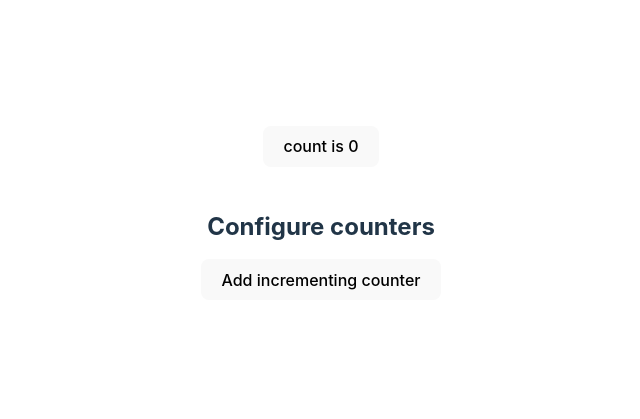
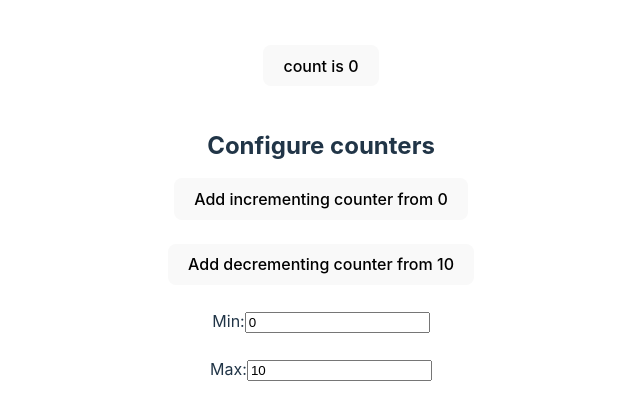
Before and after one commit to ITsvetkoFF/enterprise-counter, a React (Vite) app: page / in a window 1280 px wide. Shown: the part 187-606 px from the top of the page, without its empty margins (319-959 px from the left). Built offline with nearby package versions, Linux system fonts and the light colour scheme.

Commit message:
solution with plain state and global limits

```diff
--- a/src/App.tsx
+++ b/src/App.tsx
@@ -10,6 +10,10 @@ type SingleCounterState = {
 
 type AppState = {
   counters: SingleCounterState[];
+  globalLimits: {
+    max: number;
+    min: number;
+  };
 };
 
 const initialState: AppState = {
@@ -19,6 +23,10 @@ const initialState: AppState = {
       value: 0,
     },
   ],
+  globalLimits: {
+    max: 10,
+    min: 0,
+  },
 };
 
 function App() {
@@ -32,7 +40,19 @@ function App() {
             onClick={() =>
               setState((prevState) =>
                 produce(prevState, (draft) => {
-                  draft.counters[index].value++;
+                  if (draft.counters[index].type === "incrementing") {
+                    if (
+                      prevState.globalLimits.max > draft.counters[index].value
+                    ) {
+                      draft.counters[index].value++;
+                    }
+                  } else {
+                    if (
+                      prevState.globalLimits.min < draft.counters[index].value
+                    ) {
+                      draft.counters[index].value--;
+                    }
+                  }
                 })
               )
             }
@@ -45,19 +65,78 @@ function App() {
         <h2>Configure counters</h2>
         <button
           onClick={() => {
-            setState((prevState) => ({
-              counters: [
-                ...prevState.counters,
-                {
+            setState((prevState) =>
+              produce(prevState, (draft) => {
+                draft.counters.push({
                   type: "incrementing",
-                  value: 0,
-                },
-              ],
-            }));
+                  value: prevState.globalLimits.min,
+                });
+              })
+            );
           }}
         >
-          Add incrementing counter
+          Add incrementing counter from {state.globalLimits.min}
         </button>
+        <br />
+        <br />
+        <button
+          onClick={() => {
+            setState((prevState) =>
+              produce(prevState, (draft) => {
+                draft.counters.push({
+                  type: "decrementing",
+                  value: prevState.globalLimits.max,
+                });
+              })
+            );
+          }}
+        >
+          Add decrementing counter from {state.globalLimits.max}
+        </button>
+        <br />
+        <br />
+        <label>
+          Min:
+          <input
+            type="text"
+            value={state.globalLimits.min}
+            onChange={(e) =>
+              setState((prevState) =>
+                produce(prevState, (draft) => {
+                  const min = +e.target.value;
+                  draft.globalLimits.min = min;
+                  draft.counters.forEach((counter) => {
+                    if (counter.value < min) {
+                      counter.value = min;
+                    }
+                  });
+                })
+              )
+            }
+          />
+        </label>
+        <br />
+        <br />
+        <label>
+          Max:
+          <input
+            type="text"
+            value={state.globalLimits.max}
+            onChange={(e) =>
+              setState((prevState) =>
+                produce(prevState, (draft) => {
+                  const max = +e.target.value;
+                  draft.globalLimits.max = max;
+                  draft.counters.forEach((counter) => {
+                    if (counter.value > max) {
+                      counter.value = max;
+                    }
+                  });
+                })
+              )
+            }
+          />
+        </label>
       </section>
     </div>
   );
```
